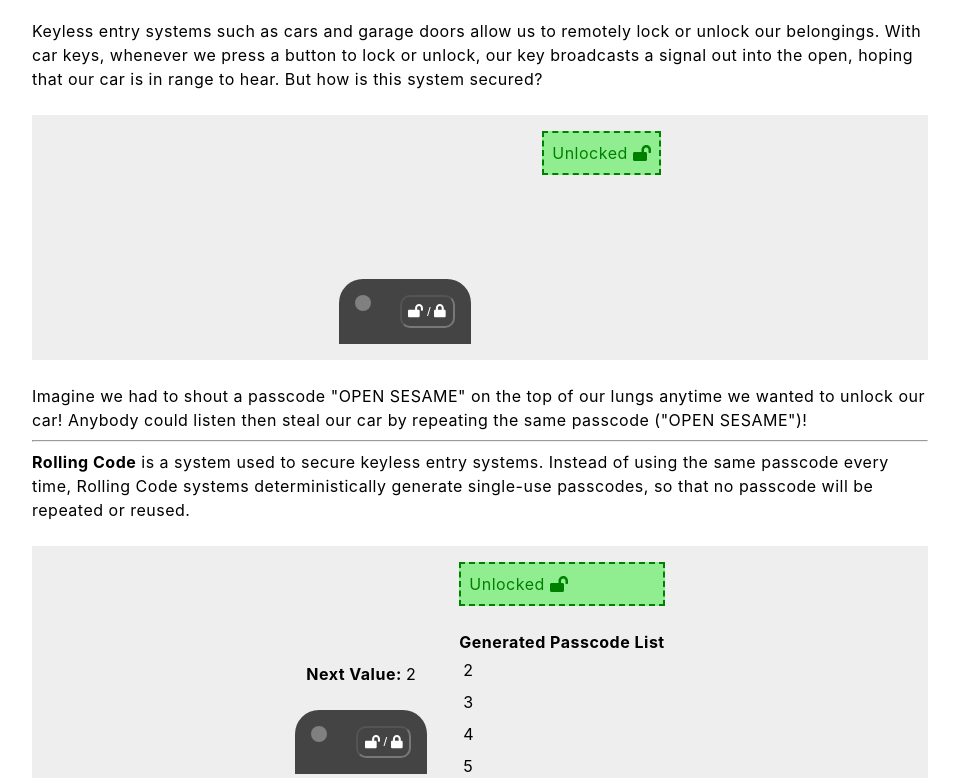
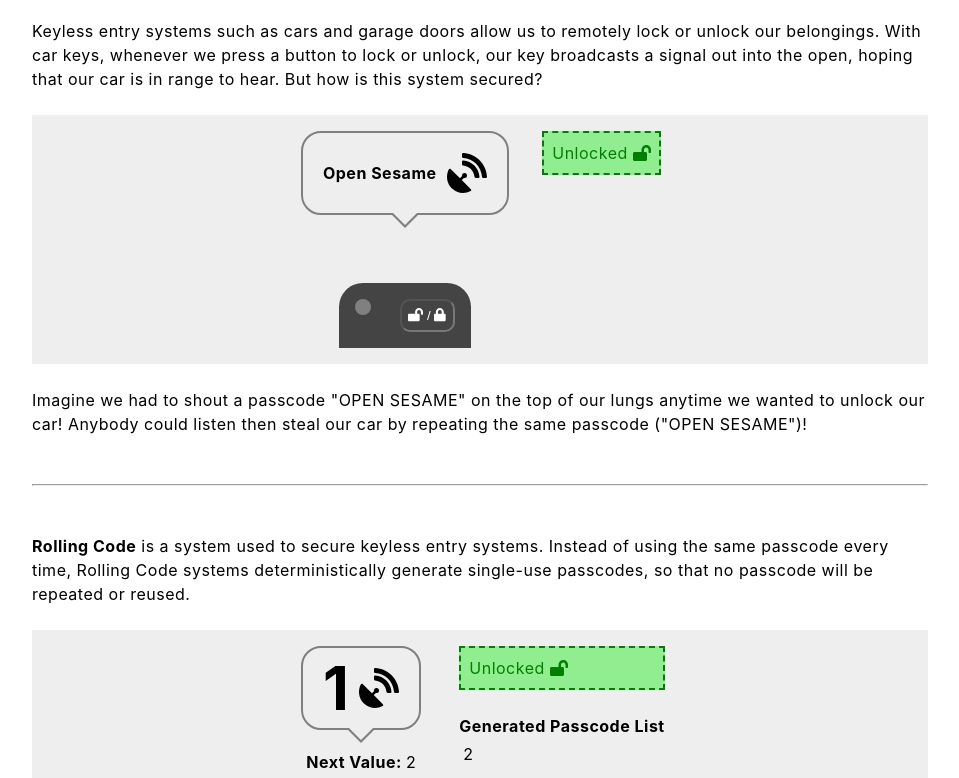
Before and after one commit to harryli0088/rolling-code, a React (Create React App) app: page / in a window 1280 px wide. Shown: the part 740-1518 px from the top of the page, without its empty margins (160-1119 px from the left). Built offline with nearby package versions, Linux system fonts and the light colour scheme.

Commit message:
speech bubble

```diff
--- a/src/Components/Pair/pair.scss
+++ b/src/Components/Pair/pair.scss
@@ -1,8 +1,10 @@
+@import "../../variables";
+
 .pair {
-  background-color: #D6EAF8;
+  background-color: $pairBackgroundColor;
 
   &.kiosk {
-    background-color: #eee;
+    background-color: $pairKioskBackgroundColor;
   }
 
   .controlBar {
--- a/src/Components/Transmitter/Transmitter.tsx
+++ b/src/Components/Transmitter/Transmitter.tsx
@@ -88,12 +88,12 @@ export default class Transmitter extends React.Component<Props,State> {
   }
 
   onLift = () => {
-    const pressTime = new Date().getTime() - this.pressStartTime
-
-    this.timeout = window.setTimeout(
-      () => this.setState({ showValue: false }),
-      1000 - pressTime,
-    )
+    // const pressTime = new Date().getTime() - this.pressStartTime
+    //
+    // this.timeout = window.setTimeout(
+    //   () => this.setState({ showValue: false }),
+    //   1000 - pressTime,
+    // )
   }
 
 
--- a/src/Components/Transmitter/transmitter.scss
+++ b/src/Components/Transmitter/transmitter.scss
@@ -1,3 +1,8 @@
+@import "../../variables";
+
+$largeTriangleSize: 15px;
+$smallTriangleSize: 12px;
+
 .transmitter {
   display: flex;
   flex-direction: column;
@@ -12,11 +17,12 @@
     padding: 20px;
     margin-bottom: 20px;
     border-radius: 20px;
-    box-shadow: 0 0 10px rgba(0,0,0,0.5);
     transform: translateY(25%);
     opacity: 0;
-    z-index: -1;
+    z-index: 0;
+    position: relative;
     transition: 1s;
+    border:2px solid gray;
 
     &.counter {
       font-size: 60px;
@@ -31,7 +37,41 @@
       padding-left: 0.25em;
       font-size: 40px;
     }
+
+    .dialog {
+      position: absolute;
+      top: 0;
+      bottom: 0;
+      left: 50%;
+      transform: translateX(-50%);
+      height: 100%;
+      width: 100%;
+    }
+
+    &:before {
+      content:"";
+      position:absolute;
+      bottom:-$largeTriangleSize;
+      left:calc(50% - #{$largeTriangleSize});
+      border-width:$largeTriangleSize $largeTriangleSize 0;
+      border-style:solid;
+      border-color:gray transparent;
+      display:block;
+      width:0;
+    }
+
+    &:after {
+      content:"";
+      position:absolute;
+      bottom:-$smallTriangleSize;
+      left:calc(50% - #{$smallTriangleSize});
+      border-width:$smallTriangleSize $smallTriangleSize 0;
+      border-style:solid;
+      display:block;
+      width:0;
+    }
   }
+
 
   .nextValue {
     opacity: 0;
@@ -81,3 +121,13 @@
     }
   }
 }
+
+
+
+.pair .transmitter .value:after {
+  border-color:$pairBackgroundColor transparent;
+}
+
+.pair.kiosk .transmitter .value:after {
+  border-color:$pairKioskBackgroundColor transparent;
+}
--- /dev/null
+++ b/src/_variables.scss
@@ -0,0 +1,2 @@
+$pairBackgroundColor: #D6EAF8;
+$pairKioskBackgroundColor: #eee;
--- a/src/index.scss
+++ b/src/index.scss
@@ -12,3 +12,8 @@ body {
 button {
   cursor: pointer;
 }
+
+hr {
+  margin-top: 3em;
+  margin-bottom: 3em;
+}
```
